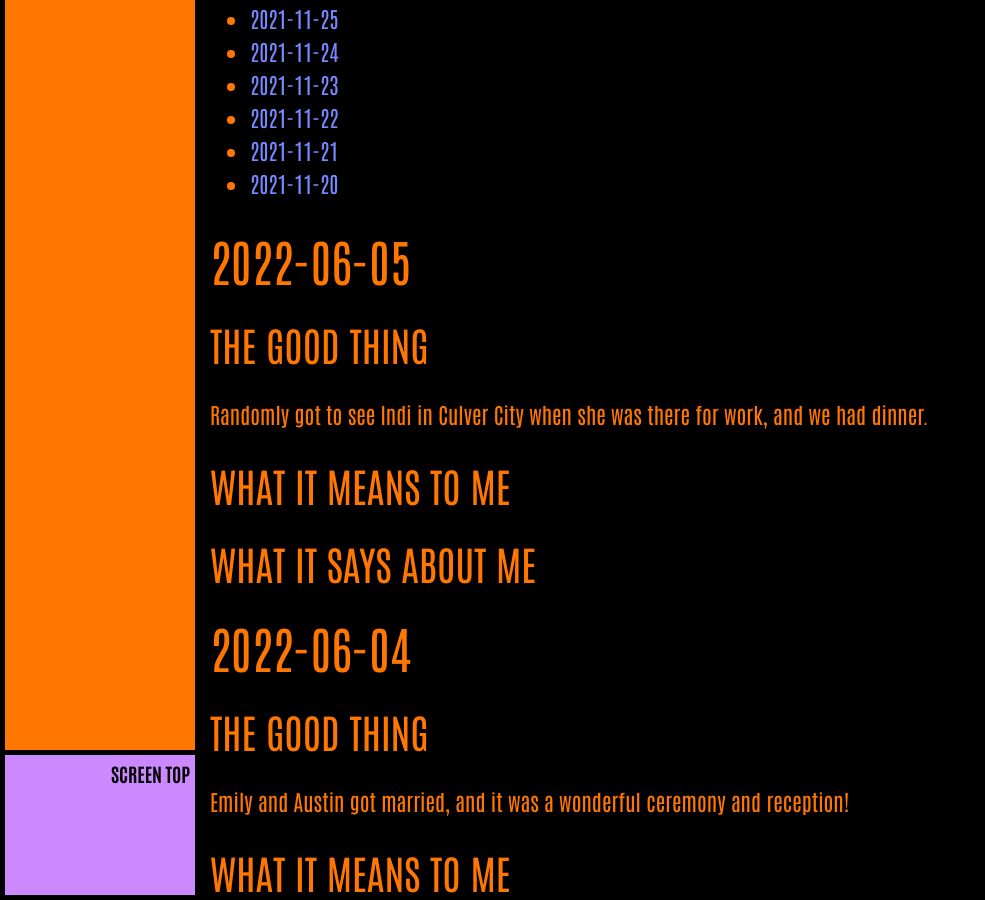
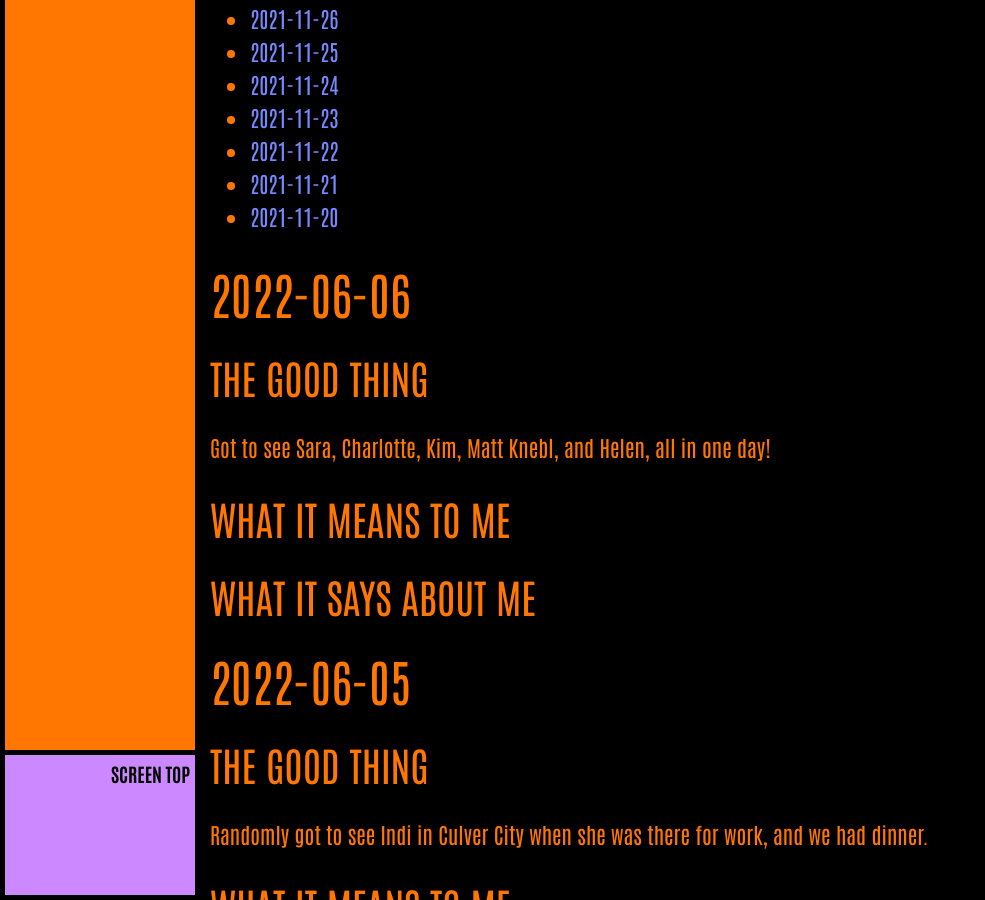
Before and after one commit to ArthurZey/arthurzey.github.io, a Jekyll site: the page built from _pages/one-good-thing.md, in a window 1280 px wide and 900 px high, scrolled down 4378 px. Shown: the whole window, without its empty margins (0-985 px from the left). Built offline with Jekyll 4.4.1, drawn with Linux system fonts in a browser that asks for light colours; some of the changed text lies outside the part shown.

Commit message:
added stub for 2022-06-06

```diff
--- a/_pages/one-good-thing.md
+++ b/_pages/one-good-thing.md
@@ -12,6 +12,14 @@
 * TOC
 {:toc}
 {::options toc_levels="2" /}
+
+## 2022-06-06
+### The Good Thing
+Got to see Sara, Charlotte, Kim, Matt Knebl, and Helen, all in one day!
+### What It Means to Me
+
+### What It Says about Me
+
 
 
 ## 2022-06-05
```
Also changed, not shown: other parts of _pages/one-good-thing.md (+1 -1 lines).
